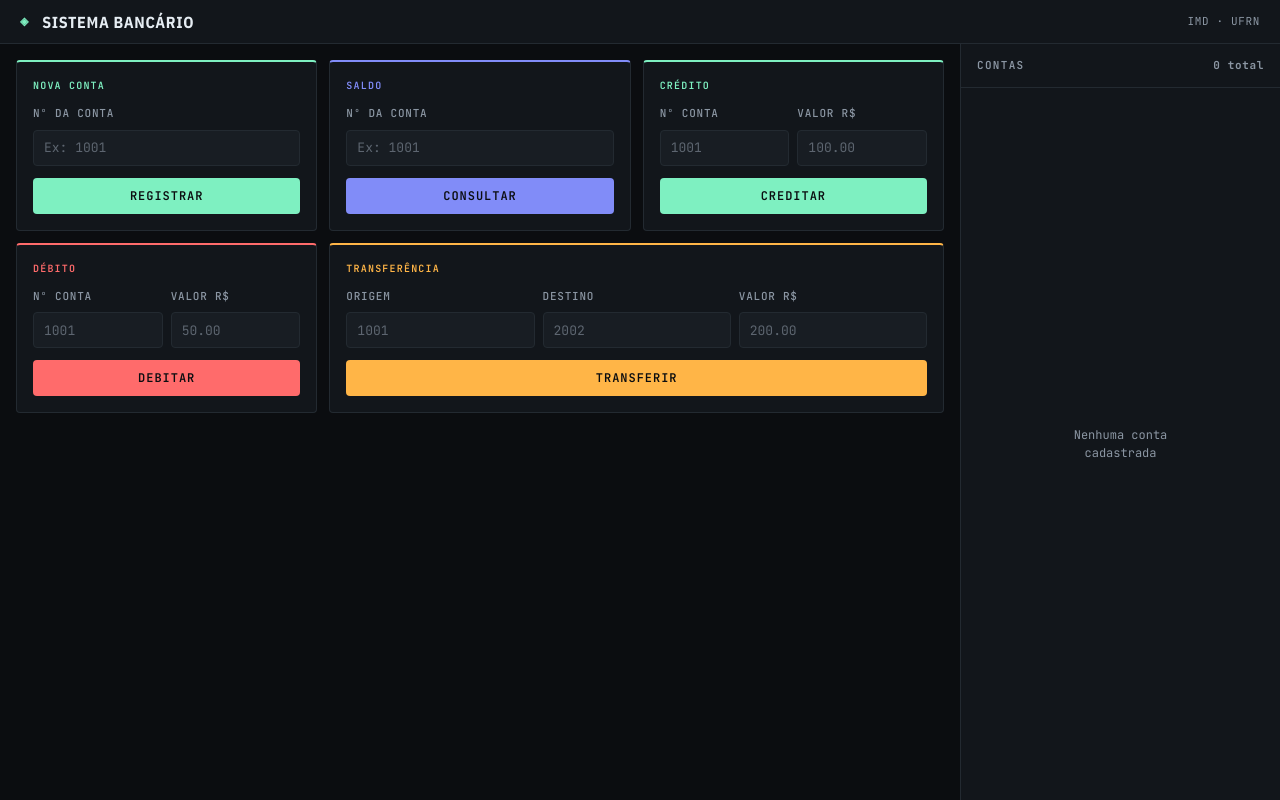
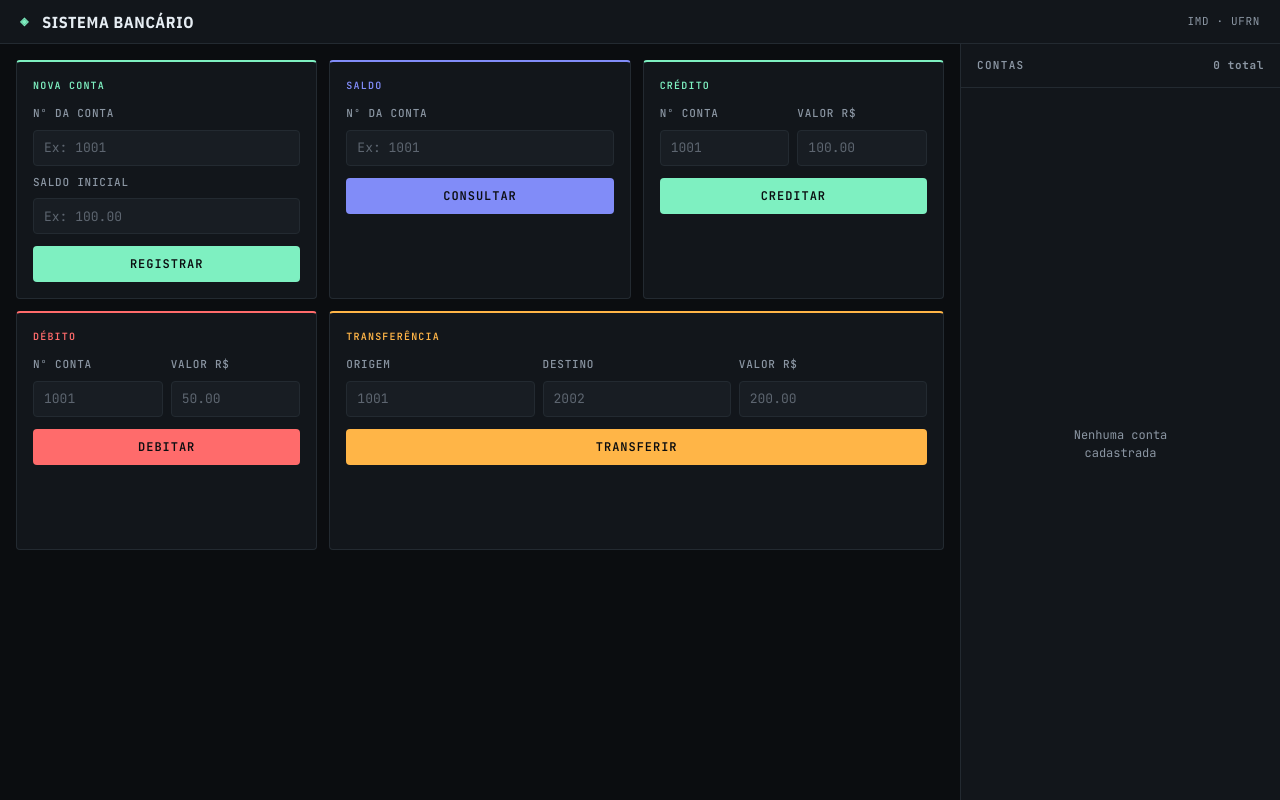
Before and after one commit to BlackbirdBlina/Sistema-Bancario-GitLab-Flow, a Next.js app: page / in a window 1280 px wide. Built offline with nearby package versions, Linux system fonts and the light colour scheme.

Commit message:
fix(#37): informa saldo inicial

```diff
--- a/src/components/RegisterAccountForm.tsx
+++ b/src/components/RegisterAccountForm.tsx
@@ -10,11 +10,13 @@ interface RegisterAccountFormProps {
 
 export default function RegisterAccountForm({ onChange }: RegisterAccountFormProps) {
   const [accountNumber, setAccountNumber] = useState("");
+  const [initialBalance, setInitialBalance] = useState("");
   const [feedback, setFeedback] = useState<Feedback | null>(null);
 
   function handleSubmit(e: React.SubmitEvent) {
     e.preventDefault();
     const n = parseInt(accountNumber, 10);
+    const initialBalanceValue = parseFloat(initialBalance);
     if (!accountNumber || isNaN(n) || n <= 0) {
       setFeedback({
         type: "error",
@@ -22,10 +24,18 @@ export default function RegisterAccountForm({ onChange }: RegisterAccountFormPro
       });
       return;
     }
+    if (isNaN(initialBalanceValue) || initialBalanceValue < 0) {
+      setFeedback({
+        type: "error",
+        text: "Informe um saldo inicial válido.",
+      });
+      return;
+    }
     try {
-      registerAccount(n);
+      registerAccount(n, initialBalanceValue);
       setFeedback({ type: "success", text: `Conta ${n} criada com sucesso.` });
       setAccountNumber("");
+      setInitialBalance("");
       onChange?.();
     } catch (err) {
       setFeedback({
@@ -51,6 +61,26 @@ export default function RegisterAccountForm({ onChange }: RegisterAccountFormPro
           value={accountNumber}
           onChange={(e) => {
             setAccountNumber(e.target.value);
+            setInitialBalance("");
+            setFeedback(null);
+          }}
+          className="term-input"
+        />
+      </div>
+      <div className="flex flex-col gap-1">
+        <label htmlFor="register-initial-balance" className="term-label">
+          Saldo inicial
+        </label>
+        <input
+          id="register-initial-balance"
+          type="number"
+          inputMode="decimal"
+          min="0"
+          step="0.01"
+          placeholder="Ex: 100.00"
+          value={initialBalance}
+          onChange={(e) => {
+            setInitialBalance(e.target.value);
             setFeedback(null);
           }}
           className="term-input"
--- a/src/services/accountService.ts
+++ b/src/services/accountService.ts
@@ -1,7 +1,7 @@
 import { accounts } from "@/store/accountStore";
 import { Account } from "@/interfaces/account";
 
-export function registerAccount(accountNumber: number): Account {
+export function registerAccount(accountNumber: number, initialBalance: number = 0): Account {
   if (accounts.has(accountNumber)) {
     throw new Error(
       `Número de conta ${accountNumber} já existe. Escolha outro número para a conta.`
@@ -9,7 +9,7 @@ export function registerAccount(accountNumber: number): Account {
   }
   const newAccount: Account = {
     accountNumber,
-    balance: 0,
+    balance: initialBalance,
   };
   accounts.set(accountNumber, newAccount);
   return newAccount;
```
